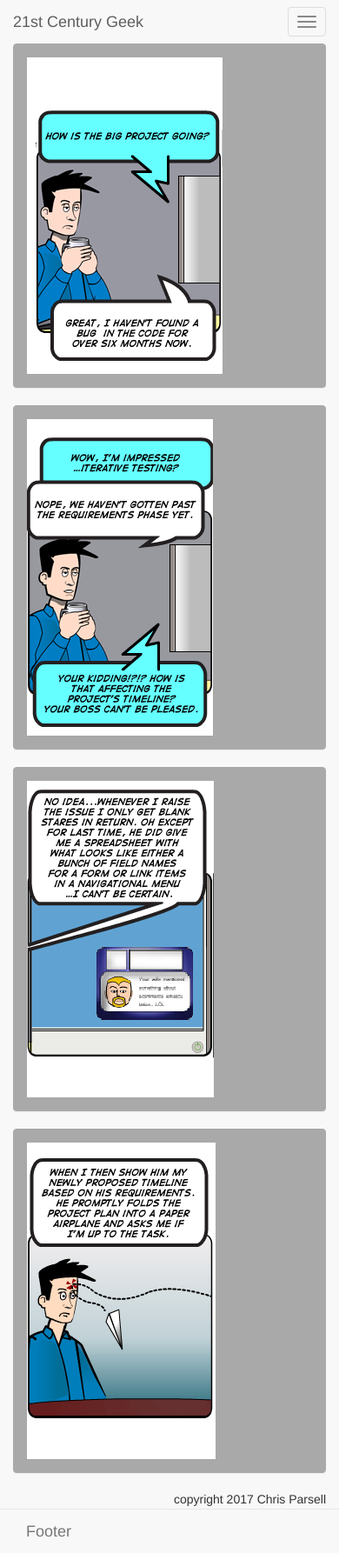
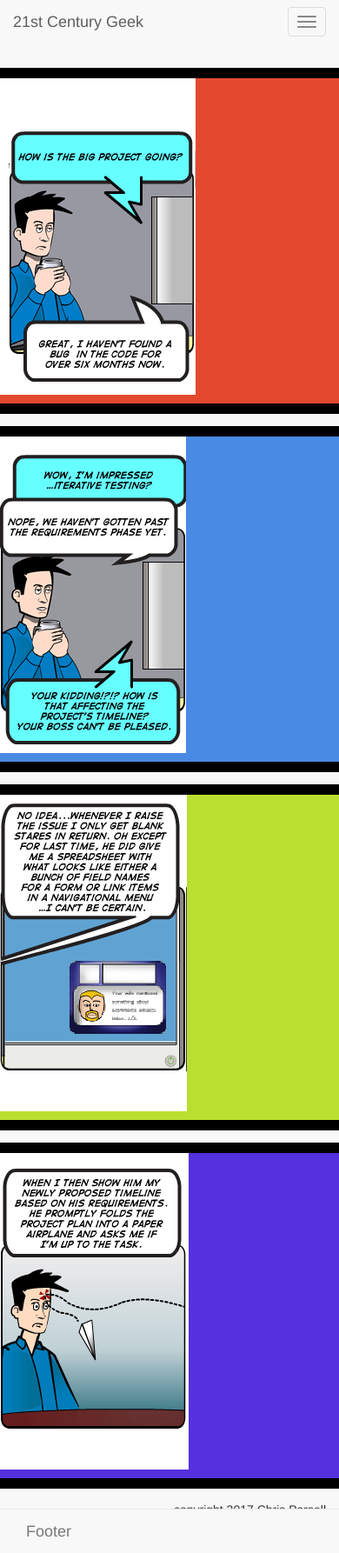
Before and after one commit to maxfractal/21cgeek, a PHP site: page /comic2.html in a window 390 px wide. Shown: the whole page at 87% size. Run offline with PHP 8.4, Linux system fonts and the light colour scheme.

Commit message:
More media query work

```diff
--- a/comic2.html
+++ b/comic2.html
@@ -58,29 +58,58 @@
 </div>
 <!-- End header -->
 <!-- comic section -->
-<div class="container-fluid">
+	<div class="container-fluid mobile">
+		<div class="col-sm-12 pod1 visible-xs hidden-md">
+			<p class="center-block">
+				<img class="img-responsive" src="podscape/comics/2008-08-05/2008-08-05_sliced_all_01.gif">
+			</p>
+		</div>
+		<div class="col-sm-12 pod2 visible-xs hidden-md">
+			<p class="center-block">
+				<img class="img-responsive" src="podscape/comics/2008-08-05/2008-08-05_sliced_all_02.gif">
+			</p>
+		</div>
+		<div class="col-sm-12 pod3 visible-xs hidden-md">
+			<p class="center-block">
+				<img class="img-responsive" src="podscape/comics/2008-08-05/2008-08-05_sliced_all_04.gif">
+			</p>
+		</div>
+		<div class="col-sm-12 pod4 visible-xs hidden-md">
+			<p class="center-block">
+				<img class="img-responsive" src="podscape/comics/2008-08-05/2008-08-05_sliced_all_05.gif">
+			</p>
+		</div>
+	</div>
 
-<div class="row">
-<div class="col-sm-12 col-md-3">
+
+	<!-- Tablet -->
+	<div class="container-fluid">
+
+<div class="row tablet">
+<div class="col-md-6 hidden-xs">
 	<div class="panel panel-default podcard">
 		<div class="panel-body pod1"><img class="img-responsive" src="podscape/comics/2008-08-05/2008-08-05_sliced_all_01.gif" alt="Frame 1"/></div>
 	</div>
 </div>
-<div class="col-sm-12 col-md-3">
+<div class="col-md-6 hidden-xs">
 	<div class="panel panel-default podcard">
 
 		<div class="panel-body"><img class="img-responsive" src="podscape/comics/2008-08-05/2008-08-05_sliced_all_02.gif" width="214" height="364" alt=""/></div>
 
 	</div>
 </div>
-<div class="col-sm-12 col-md-3">
+</div>
+
+
+<div class="row tablet">
+<div class="col-md-6 hidden-xs">
 	<div class="panel panel-default podcard">
 
 		<div class="panel-body"><img class="img-responsive" src="podscape/comics/2008-08-05/2008-08-05_sliced_all_04.gif" width="215" height="364" alt=""/></div>
 
 	</div>
 </div>
-<div class="col-sm-12 col-md-3">
+<div class="col-md-6 hidden-xs">
 	<div class="panel panel-default podcard">
 
 		<div class="panel-body"><img class="img-responsive" src="podscape/comics/2008-08-05/2008-08-05_sliced_all_05.gif" width="217" height="364" alt=""/></div>
--- a/css/21cgeek.css
+++ b/css/21cgeek.css
@@ -3,8 +3,22 @@
   display: block;
   /*height:364px;
   width:225px; */
+  background-color: #e2492f;
   background-position: center;
   background-repeat: no-repeat; }
+
+.pod2 {
+  background-color: #488ae4; }
+
+.pod3 {
+  background-color: #badf30; }
+
+.pod4 {
+  background-color: #5530df; }
+
+.title_Box {
+  color: #99ccff;
+  background-color: #1f2021; }
 
 .episode_Title {
   font-family: monospace;
@@ -13,11 +27,7 @@
 .card {
   /* max-width:235px; */ }
 
-/* ------------ Base App Colors ----------------------*/
-/*------------ 21cGeek ------------ */
-body {
-  background-color: #yellow; }
-
+/* moved this to cards to clean up 21cgeek scss */
 .podcard {
   border: solid #A9A9A9 .5px;
   background-color: #A9A9A9;
@@ -26,12 +36,36 @@ body {
   min-width: 230px;
   max-width: 235px; */ }
 
+/* ------------ Base App Colors ----------------------*/
+/* ------------ Base App Colors ----------------------*/
+body {
+  background-color: #FFE600; }
+
+/*------------ 21cGeek ------------ */
+.mobile {
+  margin-left: 0;
+  margin-right: 0;
+  padding-left: 0;
+  padding-right: 0;
+  margin-top: 1em; }
+  .mobile .col-sm-12 {
+    padding-left: 0;
+    padding-right: 0;
+    border-bottom: #000 solid 12px;
+    border-top: #000 solid 12px;
+    margin-top: 1em;
+    margin-bottom: 1em; }
+
 /* ----------- iPhone 6+ ----------- */
 /* Portrait and Landscape */
 /* Portrait */
 /* Landscape */
 /* ----------- iPad mini ----------- */
 /* Portrait and Landscape */
+@media only screen and (min-device-width: 768px) and (max-device-width: 1024px) and (-webkit-min-device-pixel-ratio: 1) {
+  .tablet {
+    margin-left: 15px;
+    margin-right: 15px; } }
 /* Portrait */
 /* Landscape */
 /* ----------- iPad 1 and 2 ----------- */
--- /dev/null
+++ b/css/base.css
@@ -0,0 +1,5 @@
+/* ------------ Base App Colors ----------------------*/
+body {
+  background-color: #FFE600; }
+
+/*# sourceMappingURL=base.css.map */
--- a/scss/21cgeek.scss
+++ b/scss/21cgeek.scss
@@ -5,7 +5,22 @@
 
 /*------------ 21cGeek ------------ */
 
+.mobile {
+  margin-left: 0;
+  margin-right: 0;
+  padding-left: 0;
+  padding-right: 0;
+  margin-top: 1em;
 
+  .col-sm-12 {
+    padding-left: 0;
+    padding-right: 0;
+    border-bottom: #000 solid 12px;
+    border-top: #000 solid 12px;
+    margin-top: 1em;
+    margin-bottom: 1em;
+  }
+}
 
 
 
@@ -48,6 +63,11 @@
   and (min-device-width: 768px)
   and (max-device-width: 1024px)
   and (-webkit-min-device-pixel-ratio: 1) {
+
+  .tablet {
+    margin-left: 15px;
+    margin-right: 15px;
+  }
 
 }
 
--- a/scss/_color.scss
+++ b/scss/_color.scss
@@ -1,3 +1,4 @@
 
 /* ------------ Base App Colors ----------------------*/
-$yellow: #yellow;
+$yellow:  #yellow;
+$yolk:    #FFE600;
--- a/scss/_comic.scss
+++ b/scss/_comic.scss
@@ -4,8 +4,29 @@
 	display:block;
 	/*height:364px;
 	width:225px; */
+	background-color: rgb(226,73,47);
 	background-position:center;
 	background-repeat:no-repeat;
+}
+
+.pod2 {
+	background-color: rgb(72,138,228);
+}
+
+
+.pod3 {
+	background-color: rgb(186,223,48);
+}
+
+
+.pod4 {
+	background-color: rgb(85,48,223);
+}
+
+
+.title_Box {
+	color: #99ccff;
+	background-color: #1f2021;
 }
 
 .episode_Title {
--- a/scss/base.scss
+++ b/scss/base.scss
@@ -1,4 +1,9 @@
+@import 'color';
+
+$yellow: #ffff00;
+
+
 body {
-  background-color: $yellow;
+  background-color: $yolk;
 
 }
```
Also changed, not shown: 2 other files.
